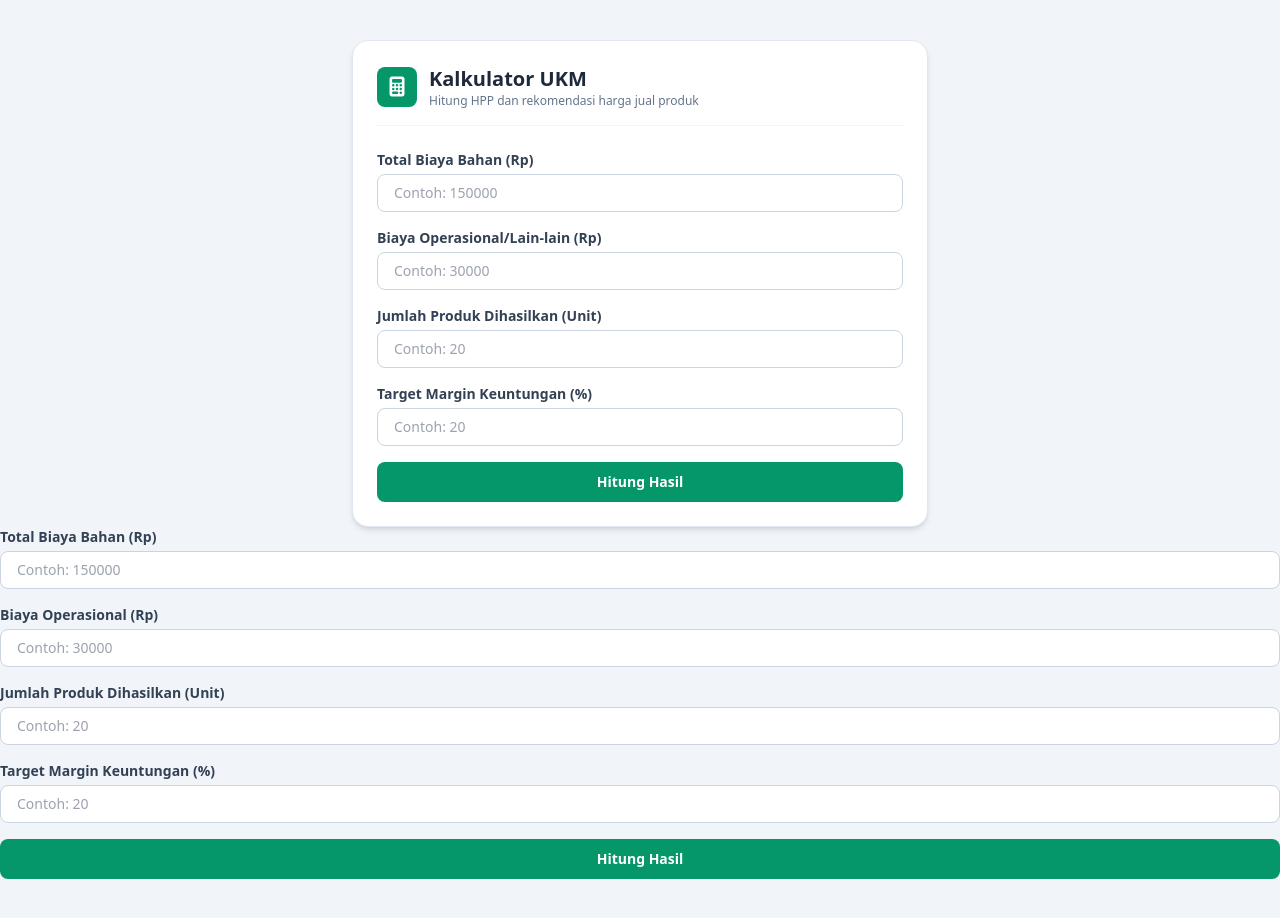
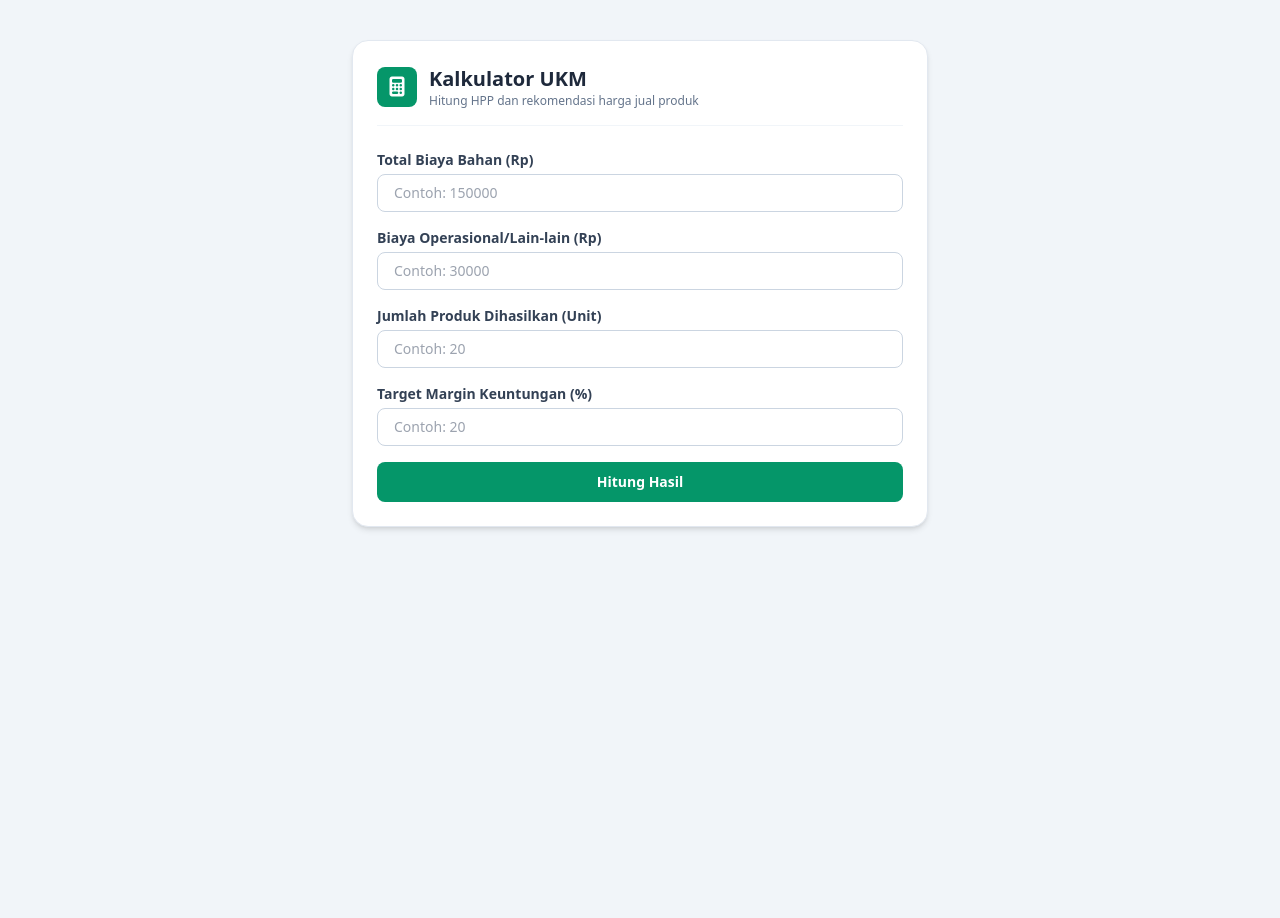
Before and after one commit to rifkiadihimawan59-blip/kakulator-umkm, a plain HTML site: page index.html in a window 1280 px wide. After the commit the page ends 800 px from the top, so only its background shows below. Drawn offline with nearby package versions, Linux system fonts and the light colour scheme; a script that the page names is missing.

```diff
--- a/index.html
+++ b/index.html
@@ -53,29 +53,7 @@
             </div>
         </div>
     </div>
-       <form id="calcForm" class="space-y-4">
-            <div>
-                <label class="block text-sm font-semibold text-slate-700 mb-1">Total Biaya Bahan (Rp)</label>
-                <input type="number" id="modal" required placeholder="Contoh: 150000" class="w-full px-4 py-2 border border-slate-300 rounded-lg focus:ring-2 focus:ring-emerald-500 outline-none text-sm">
-            </div>
 
-            <div>
-                <label class="block text-sm font-semibold text-slate-700 mb-1">Biaya Operasional (Rp)</label>
-                <input type="number" id="operasional" required placeholder="Contoh: 30000" class="w-full px-4 py-2 border border-slate-300 rounded-lg focus:ring-2 focus:ring-emerald-500 outline-none text-sm">
-            </div>
-
-            <div>
-                <label class="block text-sm font-semibold text-slate-700 mb-1">Jumlah Produk Dihasilkan (Unit)</label>
-                <input type="number" id="jumlah" required placeholder="Contoh: 20" class="w-full px-4 py-2 border border-slate-300 rounded-lg focus:ring-2 focus:ring-emerald-500 outline-none text-sm">
-            </div>
-
-            <div>
-                <label class="block text-sm font-semibold text-slate-700 mb-1">Target Margin Keuntungan (%)</label>
-                <input type="number" id="margin" required placeholder="Contoh: 20" class="w-full px-4 py-2 border border-slate-300 rounded-lg focus:ring-2 focus:ring-emerald-500 outline-none text-sm">
-            </div>
-
-            <button type="button" onclick="hitungKeuntungan()" class="w-full bg-emerald-600 hover:bg-emerald-700 text-white font-bold py-2.5 rounded-lg transition text-sm">Hitung Hasil</button>
-        </form>
     <script src="script.js"></script>
 </body>
 </html>
```
